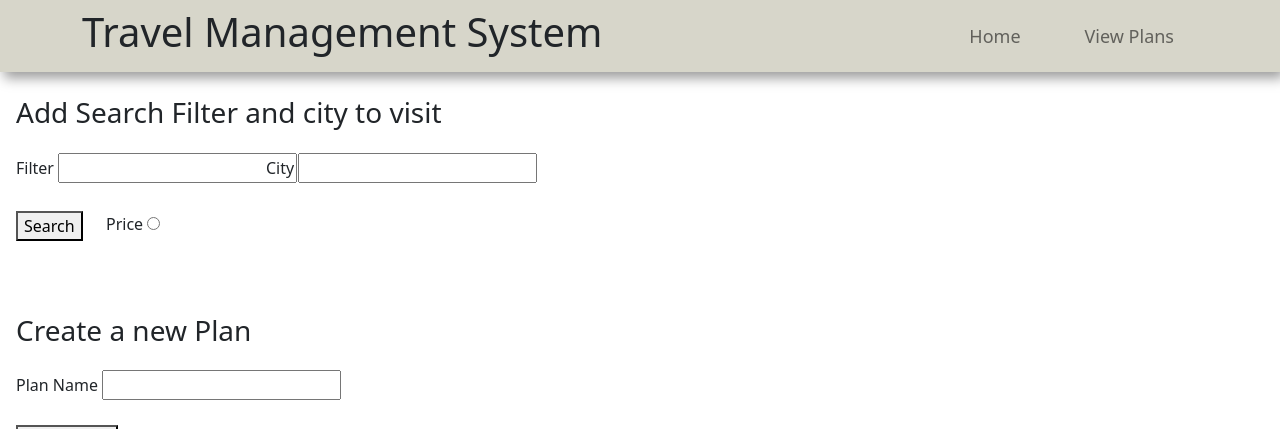
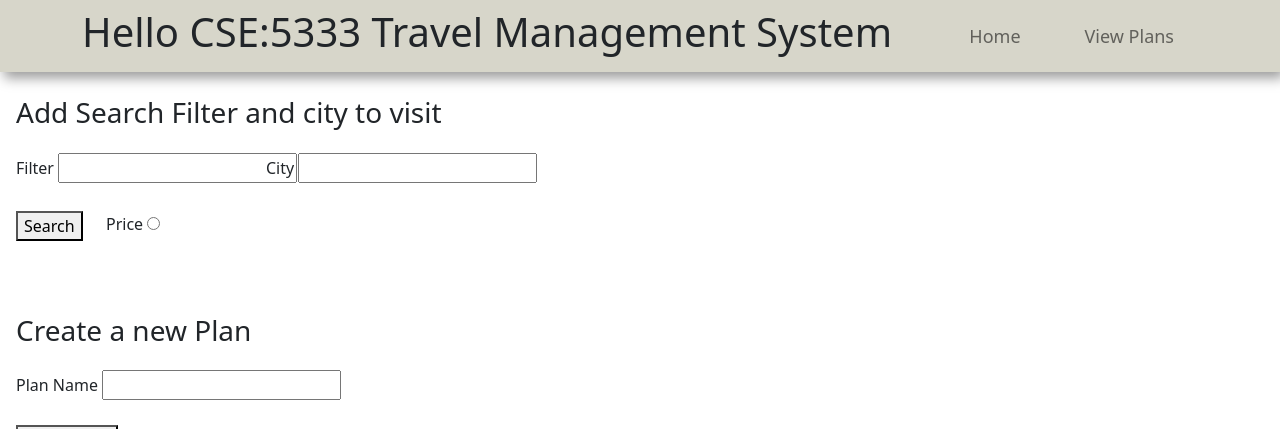
Before and after one commit to RushikeshBhagat/Collaborative-travel-management-system, a Flask app: page / in a window 1280 px wide; the page is wider, and only the part inside the window is pictured. Shown: the top 429 px of that part. Run offline with Flask 2, Linux system fonts and the light colour scheme.

Commit message:
Demo Commit

```diff
--- a/templates/index.html
+++ b/templates/index.html
@@ -18,7 +18,7 @@
     <nav class="navbar navbar-expand-sm navbar-light" id="neubar">
       <div class="container">
         <div class="collapse navbar-collapse" id="navbarNavDropdown">
-          <h1> Travel Management System</h1>
+          <h1> Hello CSE:5333 Travel Management System</h1>
           <ul class="navbar-nav ms-auto">
             <li class="nav-item">
               <a class="nav-link mx-2" href="{{url_for('index')}}">Home</a>
```
